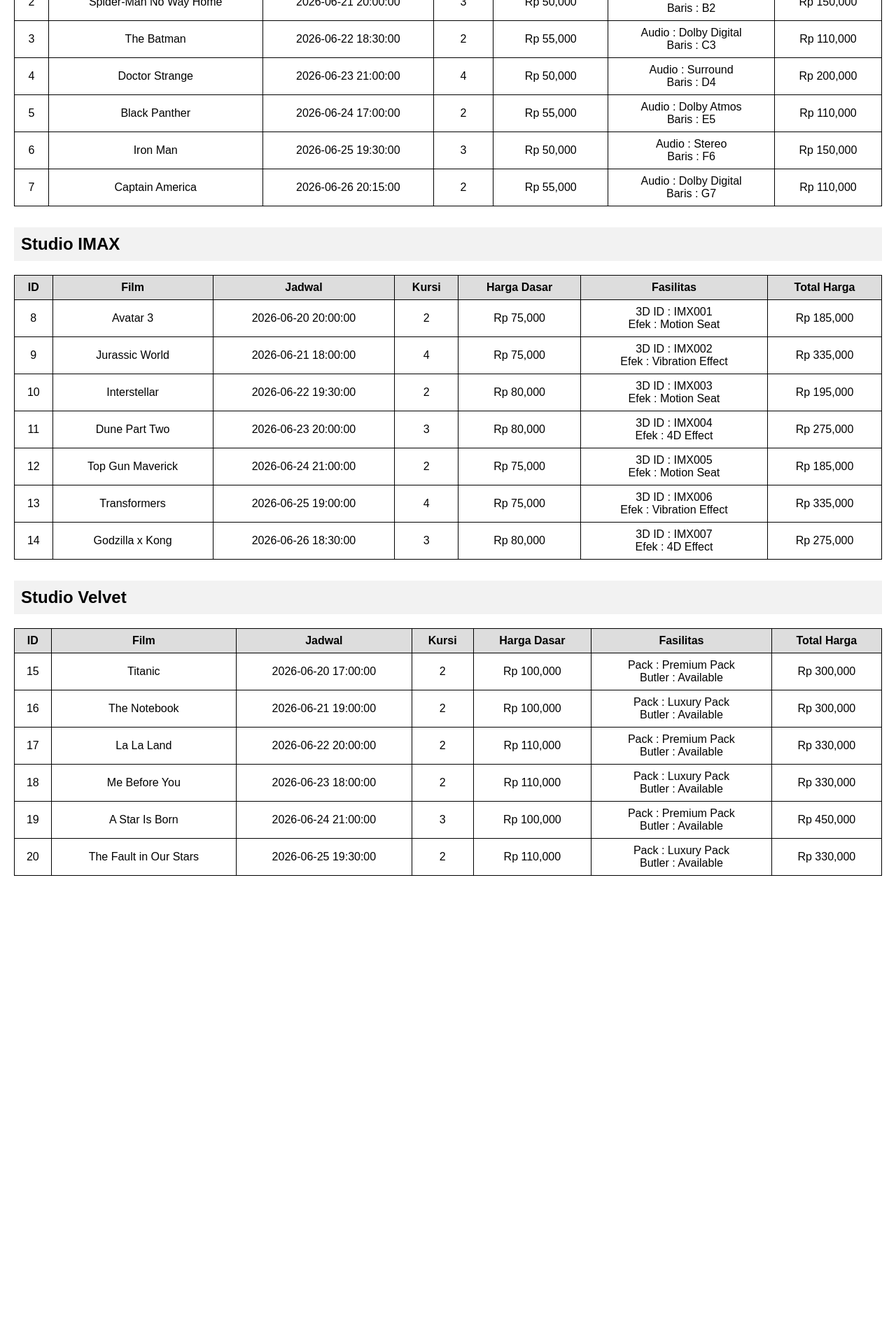
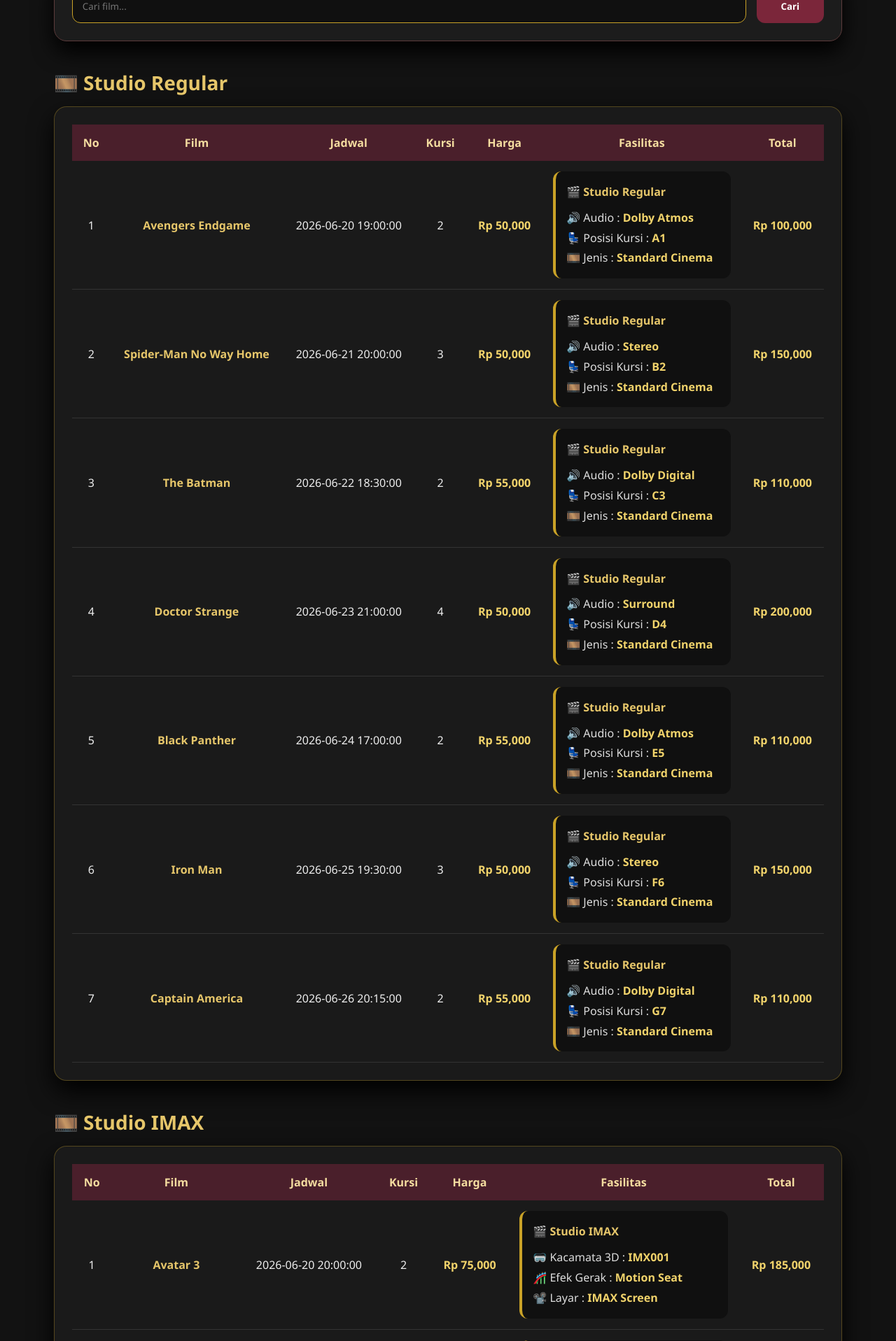
Before and after one commit to lanjuwi/Latihan_PBO_Lanju-Widhunu-A, a PHP site: page / in a window 1280 px wide. Shown: the part 301-2218 px from the top of the page at 70% size. Before the commit the page ends 1553 px from the top, so only its background shows below. Run offline with PHP 8.4, Linux system fonts and the light colour scheme; data comes from the database, SQL or seed files in the repository.

Commit message:
[tahap 6] revisi antarmuka daftar tiket bioskop

```diff
--- a/index.php
+++ b/index.php
@@ -6,168 +6,698 @@ $cari = "";
 if(isset($_GET['cari'])){
     $cari = $_GET['cari'];
 }
+
 ?>
 
 <!DOCTYPE html>
 <html>
 <head>
-    <title>Sistem Manajemen Tiket Bioskop</title>
+
+<title>Royal Cinema</title>
 
 <style>
-        body{
-            font-family: Arial;
-            margin:20px;
+
+*{
+    margin:0;
+    padding:0;
+    box-sizing:border-box;
+    font-family:'Segoe UI',sans-serif;
 }
 
-        table{
-            width:100%;
-            border-collapse:collapse;
-            margin-bottom:30px;
+
+body{
+    background:#121212;
+    color:#eee;
 }
 
-        th, td{
-            border:1px solid black;
-            padding:8px;
+
+
+/* HEADER */
+
+.header{
+
+height:300px;
+
+background:
+linear-gradient(
+rgba(0,0,0,.75),
+rgba(35,10,15,.85)
+),
+url("https://images.unsplash.com/photo-1489599849927-2ee91cede3ba");
+
+background-size:cover;
+background-position:center;
+
+display:flex;
+align-items:center;
+justify-content:center;
+
 text-align:center;
+
+border-bottom:2px solid #c9a227;
+
 }
 
-        th{
-            background:#ddd;
+
+
+.header h1{
+
+font-size:50px;
+
+color:#e6c66a;
+
+letter-spacing:4px;
+
 }
 
-        h2{
-            background:#f2f2f2;
-            padding:10px;
+
+
+.header p{
+
+margin-top:15px;
+
+color:#d8c6a3;
+
+font-size:18px;
+
 }
 
-        form{
-            margin-bottom:20px;
+
+
+
+.container{
+
+width:88%;
+
+margin:-40px auto 40px;
+
 }
+
+
+
+
+
+/* SEARCH */
+
+
+.search-box{
+
+background:#1c1c1c;
+
+padding:25px;
+
+border-radius:18px;
+
+display:flex;
+
+gap:15px;
+
+border:1px solid #5c3b3b;
+
+box-shadow:0 15px 30px #000;
+
+}
+
+
+
+.search-box input{
+
+flex:1;
+
+padding:14px;
+
+background:#101010;
+
+border:1px solid #c9a227;
+
+border-radius:12px;
+
+color:white;
+
+}
+
+
+
+.search-box button{
+
+padding:14px 35px;
+
+border:none;
+
+border-radius:12px;
+
+background:#7b263a;
+
+color:white;
+
+font-weight:bold;
+
+cursor:pointer;
+
+}
+
+
+
+
+/* JUDUL */
+
+.studio-title{
+
+margin-top:40px;
+
+color:#e6c66a;
+
+font-size:28px;
+
+}
+
+
+
+
+/* TABLE */
+
+
+.table-card{
+
+background:#1a1a1a;
+
+padding:25px;
+
+margin-top:15px;
+
+border-radius:18px;
+
+border:1px solid #c9a22755;
+
+box-shadow:0 15px 35px #000;
+
+overflow:auto;
+
+}
+
+
+
+
+table{
+
+width:100%;
+
+border-collapse:collapse;
+
+}
+
+
+
+
+th{
+
+background:#4a1f2b;
+
+color:#f5dda0;
+
+padding:15px;
+
+}
+
+
+
+td{
+
+padding:15px;
+
+text-align:center;
+
+border-bottom:1px solid #333;
+
+}
+
+
+
+
+tr:hover{
+
+background:#242424;
+
+}
+
+
+
+
+
+.movie{
+
+color:#e6c66a;
+
+font-weight:bold;
+
+}
+
+
+
+
+.price{
+
+color:#f1d36b;
+
+font-weight:bold;
+
+}
+
+
+
+
+
+
+/* FASILITAS */
+
+.detail{
+
+background:#101010;
+
+padding:15px;
+
+border-radius:12px;
+
+border-left:4px solid #c9a227;
+
+text-align:left;
+
+line-height:1.8;
+
+min-width:230px;
+
+}
+
+
+
+.detail-title{
+
+display:block;
+
+color:#e6c66a;
+
+font-weight:bold;
+
+margin-bottom:8px;
+
+}
+
+
+
+.detail-item{
+
+color:#ddd;
+
+}
+
+
+
+.detail-item span{
+
+color:#f1d36b;
+
+font-weight:bold;
+
+}
+
+
+
+
+.footer{
+
+text-align:center;
+
+padding:25px;
+
+color:#bfa65d;
+
+}
+
+
+
 </style>
+
+
 </head>
+
 
 <body>
 
-<h1>Sistem Manajemen Tiket Bioskop</h1>
 
-<form method="GET">
+
+
+<div class="header">
+
+<div>
+
+<h1>🎬 ROYAL CINEMA</h1>
+
+<p>Premium Movie Ticket Management</p>
+
+</div>
+
+</div>
+
+
+
+
+
+<div class="container">
+
+
+
+
+<form method="GET" class="search-box">
+
+
 <input
+
 type="text"
+
 name="cari"
-        placeholder="Cari Film"
+
+placeholder="Cari film..."
+
 value="<?= $cari ?>"
+
 >
 
-    <button type="submit">
+
+<button>
+
 Cari
+
 </button>
+
+
 </form>
+
+
+
+
+
 
 <?php
 
-$studio = ["Regular","IMAX","Velvet"];
+
+$studio=[
+"Regular",
+"IMAX",
+"Velvet"
+];
+
+
 
 foreach($studio as $jenis){
 
-    echo "<h2>Studio $jenis</h2>";
 
-    if($cari != ""){
+$nomor=1;
 
-        $sql = "SELECT * FROM tabel_tiket
+
+
+echo "
+
+<h2 class='studio-title'>
+🎞️ Studio $jenis
+</h2>
+
+
+<div class='table-card'>
+
+<table>
+
+
+<tr>
+
+<th>No</th>
+<th>Film</th>
+<th>Jadwal</th>
+<th>Kursi</th>
+<th>Harga</th>
+<th>Fasilitas</th>
+<th>Total</th>
+
+</tr>
+
+";
+
+
+
+if($cari!=""){
+
+
+$sql="SELECT * FROM tabel_tiket
+
 WHERE jenis_studio='$jenis'
+
 AND nama_film LIKE '%$cari%'";
+
 
 }else{
 
-        $sql = "SELECT * FROM tabel_tiket
+
+$sql="SELECT * FROM tabel_tiket
+
 WHERE jenis_studio='$jenis'";
+
+
 }
 
-    $query = mysqli_query($conn,$sql);
 
-    echo "
-    <table>
 
-        <tr>
-            <th>ID</th>
-            <th>Film</th>
-            <th>Jadwal</th>
-            <th>Kursi</th>
-            <th>Harga Dasar</th>
-            <th>Fasilitas</th>
-            <th>Total Harga</th>
-        </tr>
+
+$query=mysqli_query($conn,$sql);
+
+
+
+
+
+while($row=mysqli_fetch_assoc($query)){
+
+
+
+if($jenis=="Regular"){
+
+
+
+$fasilitas="
+
+<div class='detail'>
+
+<span class='detail-title'>
+🎬 Studio Regular
+</span>
+
+
+<div class='detail-item'>
+🔊 Audio :
+<span>{$row['tipe_audio']}</span>
+</div>
+
+
+<div class='detail-item'>
+💺 Posisi Kursi :
+<span>{$row['lokasi_baris']}</span>
+</div>
+
+
+<div class='detail-item'>
+🎞️ Jenis :
+<span>Standard Cinema</span>
+</div>
+
+
+</div>
+
 ";
 
-    while($row = mysqli_fetch_assoc($query)){
-
-        if($jenis == "Regular"){
-
-            $fasilitas =
-            "Audio : ".$row['tipe_audio'].
-            "<br>Baris : ".$row['lokasi_baris'];
 
 $total =
-            $row['jumlah_kursi']
-            * $row['harga_dasar_tiket'];
+$row['jumlah_kursi']*
+$row['harga_dasar_tiket'];
+
 }
 
-        elseif($jenis == "IMAX"){
 
-            $fasilitas =
-            "3D ID : ".$row['kacamata_3d_id'].
-            "<br>Efek : ".$row['efek_gerak_fitur'];
+
+
+elseif($jenis=="IMAX"){
+
+
+
+$fasilitas="
+
+<div class='detail'>
+
+<span class='detail-title'>
+🎬 Studio IMAX
+</span>
+
+
+<div class='detail-item'>
+🥽 Kacamata 3D :
+<span>{$row['kacamata_3d_id']}</span>
+</div>
+
+
+<div class='detail-item'>
+🎢 Efek Gerak :
+<span>{$row['efek_gerak_fitur']}</span>
+</div>
+
+
+<div class='detail-item'>
+📽️ Layar :
+<span>IMAX Screen</span>
+</div>
+
+
+</div>
+
+";
+
 
 $total =
-            ($row['jumlah_kursi']
-            * $row['harga_dasar_tiket'])
-            + 35000;
+($row['jumlah_kursi']*
+$row['harga_dasar_tiket'])
++35000;
+
+
 }
+
+
+
+
 
 else{
 
-            $fasilitas =
-            "Pack : ".$row['bantal_selimut_pack'].
-            "<br>Butler : ".$row['layanan_butler'];
+
+$fasilitas="
+
+<div class='detail'>
+
+<span class='detail-title'>
+🎬 Studio Velvet
+</span>
+
+
+<div class='detail-item'>
+🛋️ Paket :
+<span>{$row['bantal_selimut_pack']}</span>
+</div>
+
+
+<div class='detail-item'>
+👤 Butler :
+<span>{$row['layanan_butler']}</span>
+</div>
+
+
+<div class='detail-item'>
+⭐ Kenyamanan :
+<span>Private Cinema</span>
+</div>
+
+
+</div>
+
+";
+
+
 
 $total =
-            ($row['jumlah_kursi']
-            * $row['harga_dasar_tiket'])
-            * 1.5;
+($row['jumlah_kursi']*
+$row['harga_dasar_tiket'])
+*1.5;
+
+
 }
+
+
+
+
+
 
 echo "
 
 <tr>
 
-            <td>{$row['id_tiket']}</td>
+<td>$nomor</td>
 
-            <td>{$row['nama_film']}</td>
 
-            <td>{$row['jadwal_tayang']}</td>
+<td class='movie'>
+{$row['nama_film']}
+</td>
 
-            <td>{$row['jumlah_kursi']}</td>
 
 <td>
+{$row['jadwal_tayang']}
+</td>
+
+
+<td>
+{$row['jumlah_kursi']}
+</td>
+
+
+<td class='price'>
 Rp ".number_format($row['harga_dasar_tiket'])."
 </td>
+
 
 <td>
 $fasilitas
 </td>
 
-            <td>
+
+<td class='price'>
 Rp ".number_format($total)."
 </td>
+
 
 </tr>
 
 ";
+
+
+
+$nomor++;
+
+
 }
 
-    echo "</table>";
+
+
+
+echo "
+
+</table>
+
+</div>
+
+";
+
+
 }
+
+
+
 ?>
+
+
+
+</div>
+
+
+
+
+<div class="footer">
+
+🍿 Royal Cinema © 2026
+
+</div>
+
+
 
 </body>
 </html>
```
Lines whose indentation alone changed are shown as unchanged.
